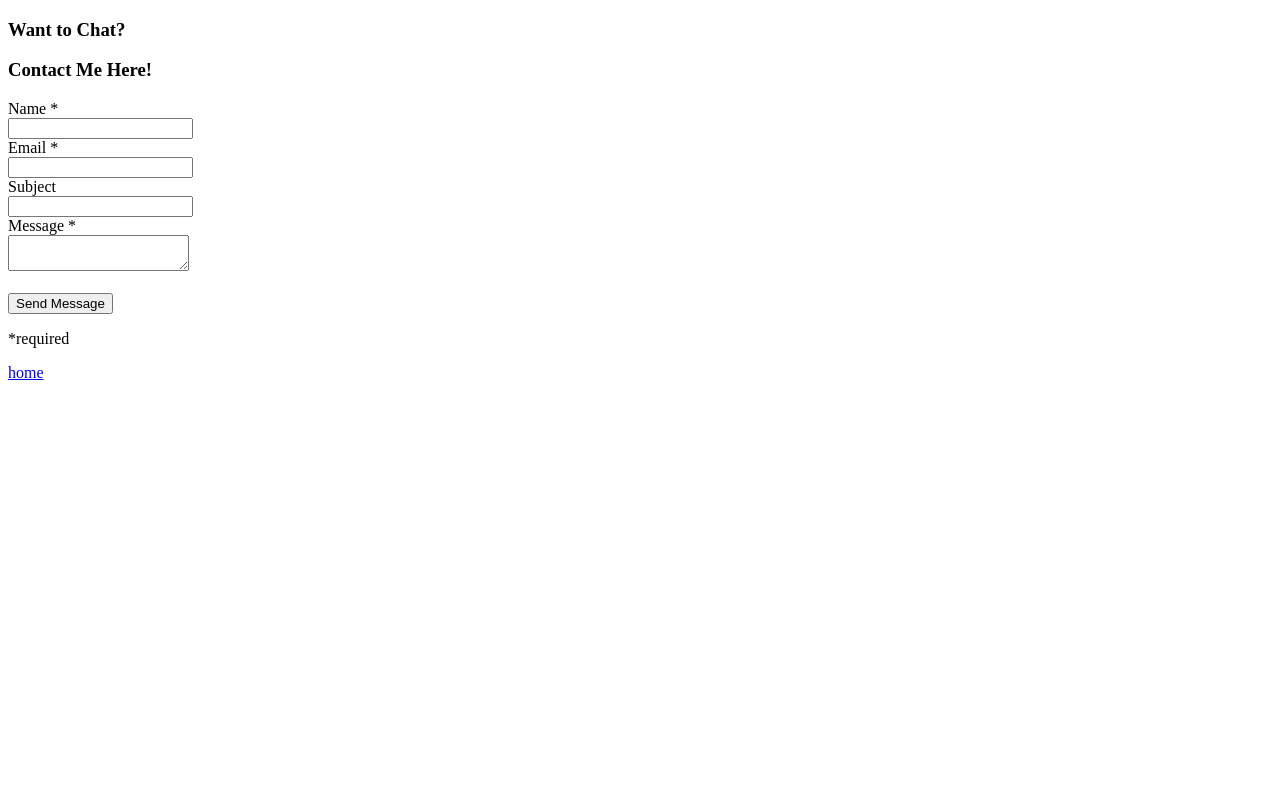
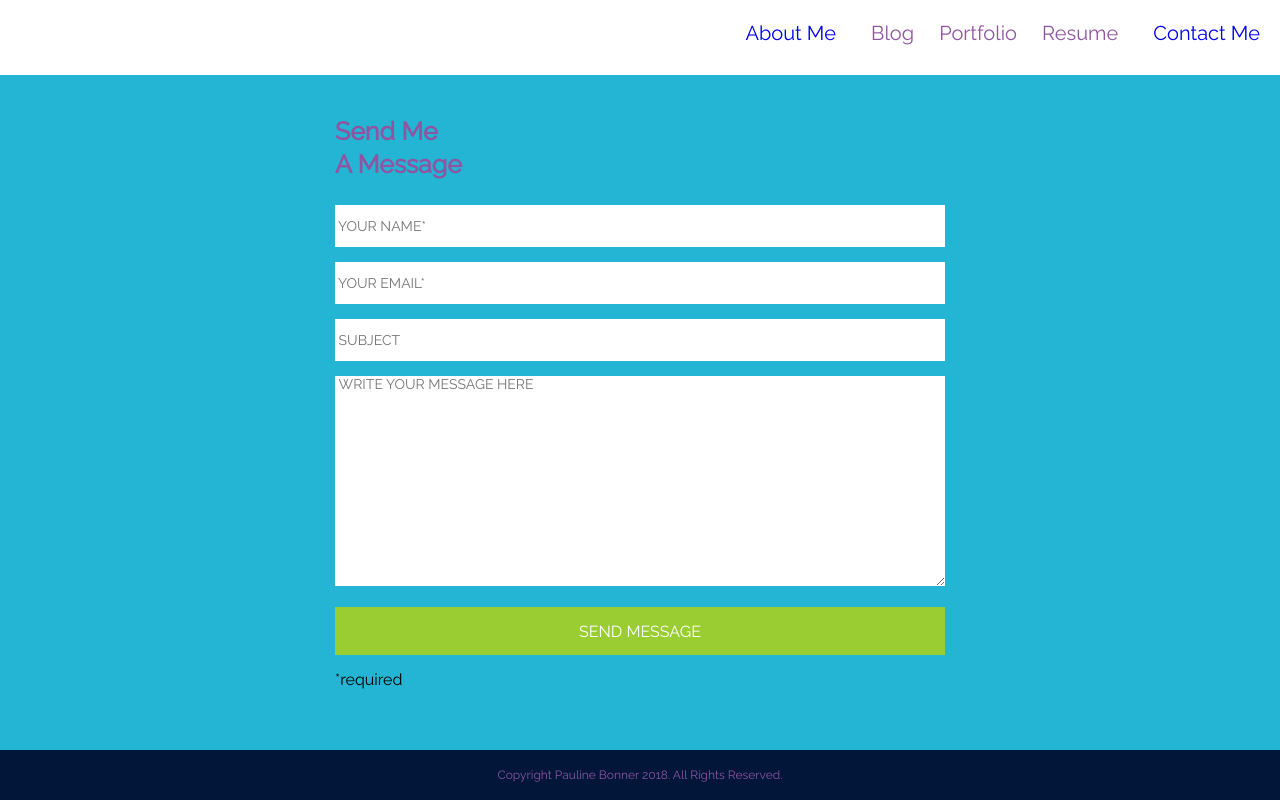
Before and after one commit to paulinebonner/website, a plain HTML site: page contact.html in a window 1280 px wide. Drawn offline with Linux system fonts and the light colour scheme.

Commit message:
styled contact page with css

```diff
--- a/contact.html
+++ b/contact.html
@@ -1,36 +1,37 @@
 <!doctype html>
 <html>
+
 <head>
     <title>contact</title>
+    <link rel="stylesheet" href="css/style.css">
+    <link rel="stylesheet" href="https://pro.fontawesome.com/releases/v5.4.1/css/all.css" integrity="sha384-POYwD7xcktv3gUeZO5s/9nUbRJG/WOmV6jfEGikMJu77LGYO8Rfs2X7URG822aum" crossorigin="anonymous">
 </head>
+
 <body>
-        <h3>Want to Chat?</h3>
-        <h3>Contact Me Here!</h3>
+    <header>
+        <nav>
+            <ul>
+                <li><a href="index.html">About Me</a></li>
+                <li>Blog</li>
+                <li>Portfolio</li>
+                <li>Resume</li>
+                <li><a href="contact.html">Contact Me</a></li>
+            </ul>
+        </nav>
+        <div id="contactform">
+            <h3>Send Me<br>A Message</h3>
             <form>
-            <label>Name *<br>
-                <input type="text" name="name" required>
-            </label>
-        <br>
-            <label>Email *<br>
-                <input type="email" name="email" required>
-            </label>
-        <br>
-            <label>Subject<br>
-                <input type="text" name="subject">
-            </label>
-        <br>
-            <label>Message *<br>
-                <textarea name="message"></textarea>
-            </label>
-            <br>
-            <br>
-            <input type="submit" name="submit" value="Send Message">
+                <input class="contactbox" type="text" name="name" placeholder=" YOUR NAME*" required>
+                <input class="contactbox" type="email" name="email" placeholder=" YOUR EMAIL*" required>
+                <input class="contactbox" type="text" name="subject" placeholder=" SUBJECT">
+                <textarea class="contactbox" name="message" placeholder=" WRITE YOUR MESSAGE HERE"></textarea>
+                <input class="contactbox" id="contactbutton" type="submit" name="submit" value="SEND MESSAGE">
                 <p>*required</p>
             </form>
+        </div>
         <footer>
-            <p>
-                <a href="index.html">home</a>
-            </p>
+            <p>Copyright Pauline Bonner 2018. All Rights Reserved.</p>
         </footer>
 </body>
+
 </html>
--- a/css/style.css
+++ b/css/style.css
@@ -1,31 +1,105 @@
 @import url('https://fonts.googleapis.com/css?family=Raleway');
 
-*{
+* {
     font-family: 'Raleway', sans-serif;
     box-sizing: border-box;
     padding: 0;
     margin: 0;
 }
 
-nav{
-    position: absolute;
-    right: 20px;
-    top: 10px;
+body{
+    background-color: #23B5D3;
+    font-size: 20px;
+    line-height: 1.3;
 }
 
-nav ul{
-    list-style: none;
-}
-
-nav li{
-    display: inline-block;
-    padding: 20px;
-}
-
-nav a{
-    text-decoration: none;
+header{
+    color:#9055A2;
+    background-color: #fff;
+    width: 100%;
+    height: 75px;
+    position: fixed;
 }
 
 footer{
+    position: fixed;
+    color: #9055A2;
+    background-color: #011638;
+    width: 100%;
+    height: 50px;
+    bottom: 0px;
+    text-align: center;
+}
+
+nav{
+    color: #9055A2;
+    float: right;
+}
+
+nav li, nav a{
+    display: inline-block;
+    font-size: 20px;
+    text-decoration: none;
+    padding: 10px;
+}
+
+footer p{
+    display: inline-block;
+    font-size: 12px;
+    text-decoration: none;
+    padding: 18px;
+}
+
+#contactform {
     position: relative;
+    top: 100px;
+    border: 0px solid green;
+    padding: 15px;
+    margin:auto;
+    width: 50%;
 }
+
+form{
+    border: 0px solid purple;
+    position: relative;
+    top: 25px;
+}
+
+form p{
+    color: #000;
+    font-size: 16px;
+}
+
+input{
+    width: 100%;
+    height: 3em;
+    border: 0px none;
+}
+
+textarea{
+    width: 100%;
+    height: 15em;
+    border: 0px none;
+}
+
+.contactbox{
+    margin-bottom: 15px;
+    font-size: 14px;
+}
+
+#contactbutton{
+    background-color: yellowgreen;
+    border: none;
+    color: white;
+    text-align: center;
+    text-decoration: none;
+    font-size: 16px;
+}
+
+#contactbutton:hover{
+    box-shadow: 0 8px 16px 0 rgba(0,0,0,0.2), 0 6px 20px 0 rgba(0,0,0,0.19);
+}
+
+h3 {
+    font-size: 25px;
+}
```
Lines whose indentation alone changed are shown as unchanged.
